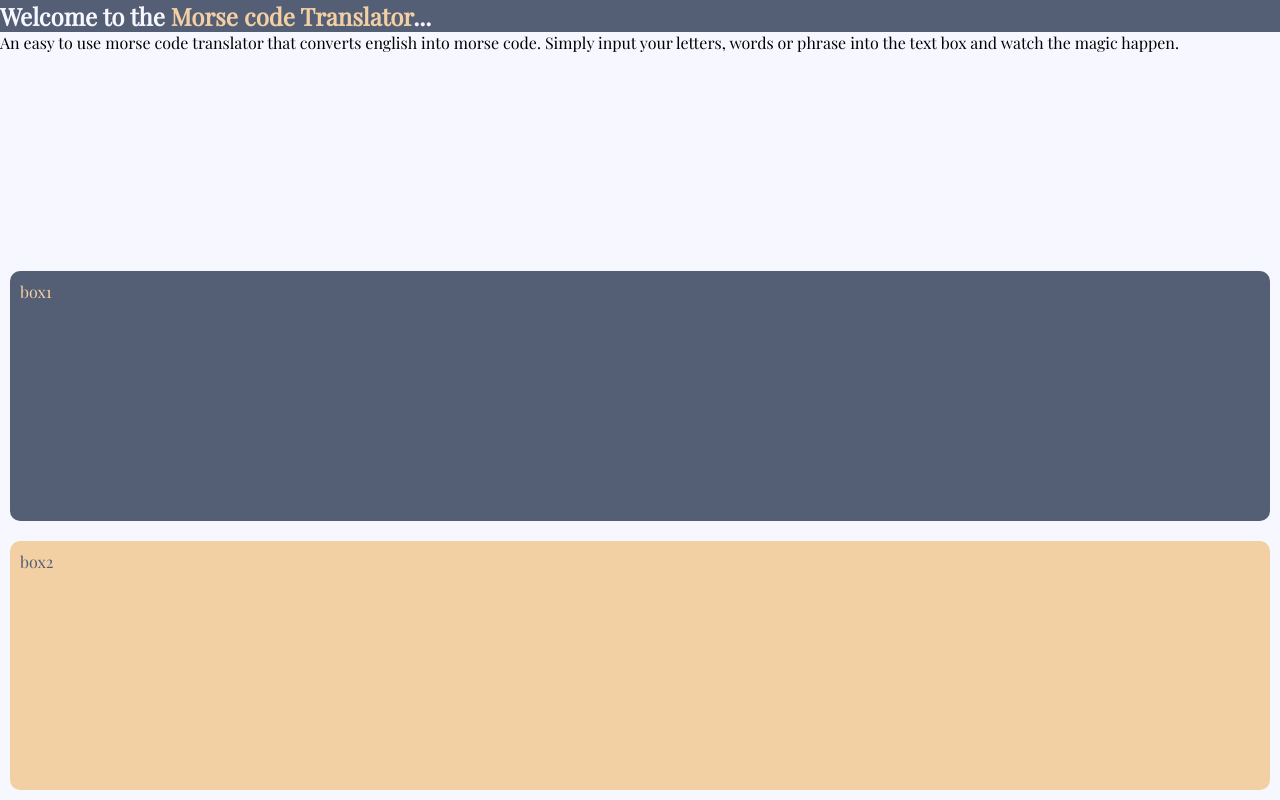
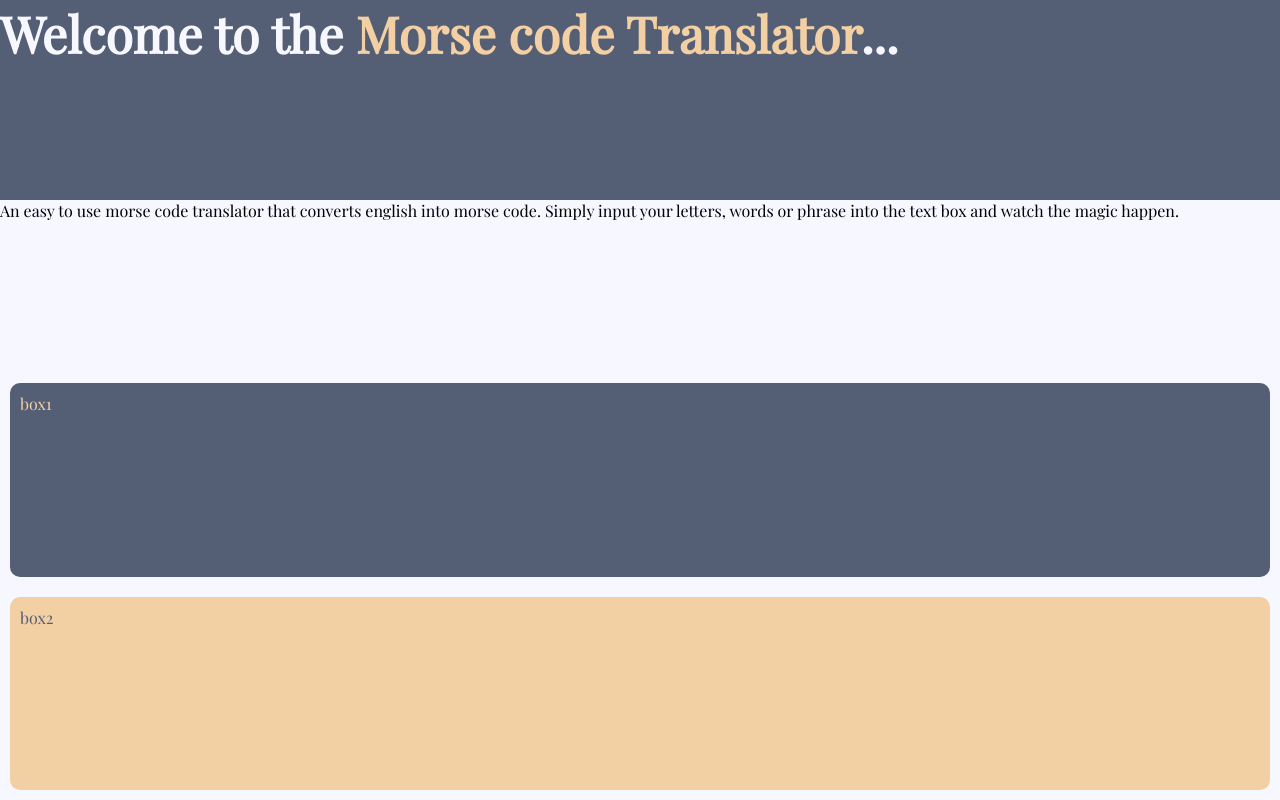
Before and after one commit to matthutt85/Morse-code, a website: page index.html in a window 1280 px wide. Drawn offline with nearby package versions, Linux system fonts and the light colour scheme.

Commit message:
layout options arranged

```diff
--- a/base/base.scss
+++ b/base/base.scss
@@ -11,4 +11,5 @@ $font-family: 'Playfair Display', serif;
 body {
     background-color: #F7F7FF;
     font-family: $font-family;
+
 }
--- a/styles/layout.scss
+++ b/styles/layout.scss
@@ -6,9 +6,13 @@
     display: grid;
     grid-template-columns: 1fr, 1fr;
 
+
     &__info > h2 {
         background-color: #545E75;
         color: #F7F7FF;
+        height: 200px;
+        font-size: 50px;
+        overflow: hidden;
     }
 
 
```
Also changed, not shown: main.css.
